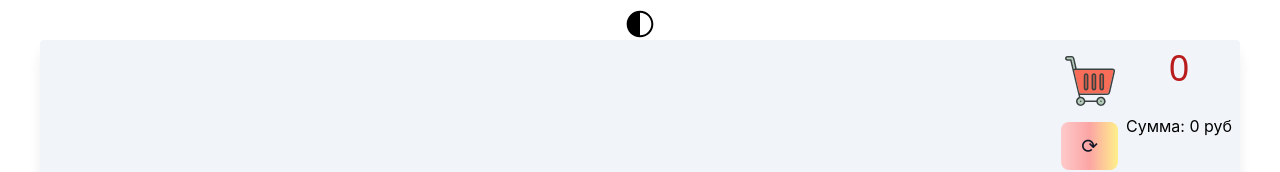
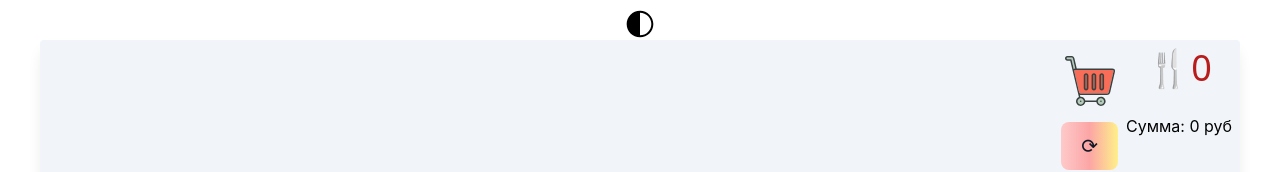
Before and after one commit to s1mplyvitek/react-repeat, a React (Create React App) app: page / in a window 1280 px wide. Shown: the top 172 px of the page. Built offline with nearby package versions, Linux system fonts and the light colour scheme.

Commit message:
addSymbol

```diff
--- a/src/components/CartWidget/index.js
+++ b/src/components/CartWidget/index.js
@@ -11,7 +11,7 @@ const CartWidget = ({ cart, sum }) => {
                 <CartIcon />
             </div>
             <div onClick={() => dispatch(clearCart())} className=""><button type="button" class="text-gray-900 bg-gradient-to-r from-red-200 via-red-300 to-yellow-200 hover:bg-gradient-to-bl focus:ring-4 focus:outline-none focus:ring-red-100 dark:focus:ring-red-400 font-medium rounded-lg text-xl px-5 py-2.5 text-center m-2">⟳</button></div>
-            <div className="text-center text-4xl text-red-700 font-sans">{cart.length}</div>
+            <div className="text-center text-4xl text-red-700 font-sans">🍴{cart.length}</div>
             <div className="text-center">Сумма: {sum} руб
             </div>
         </div>
```
